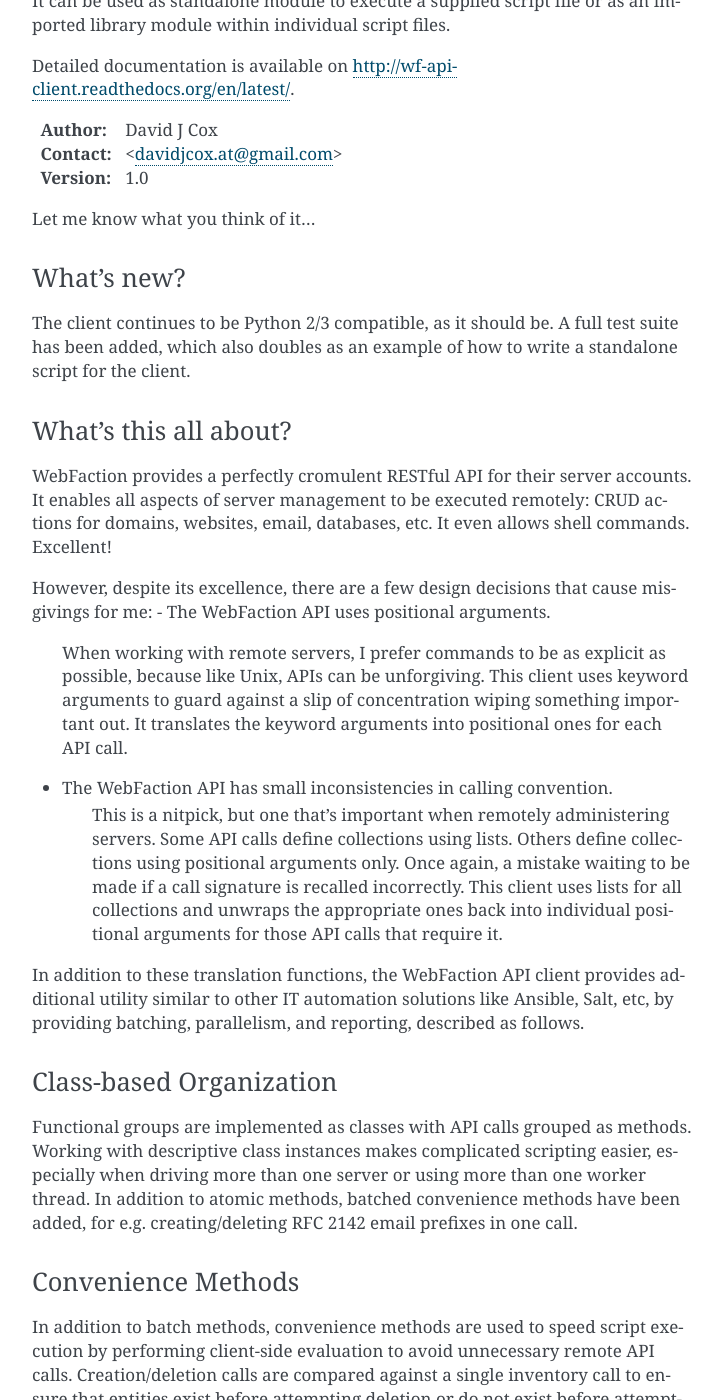
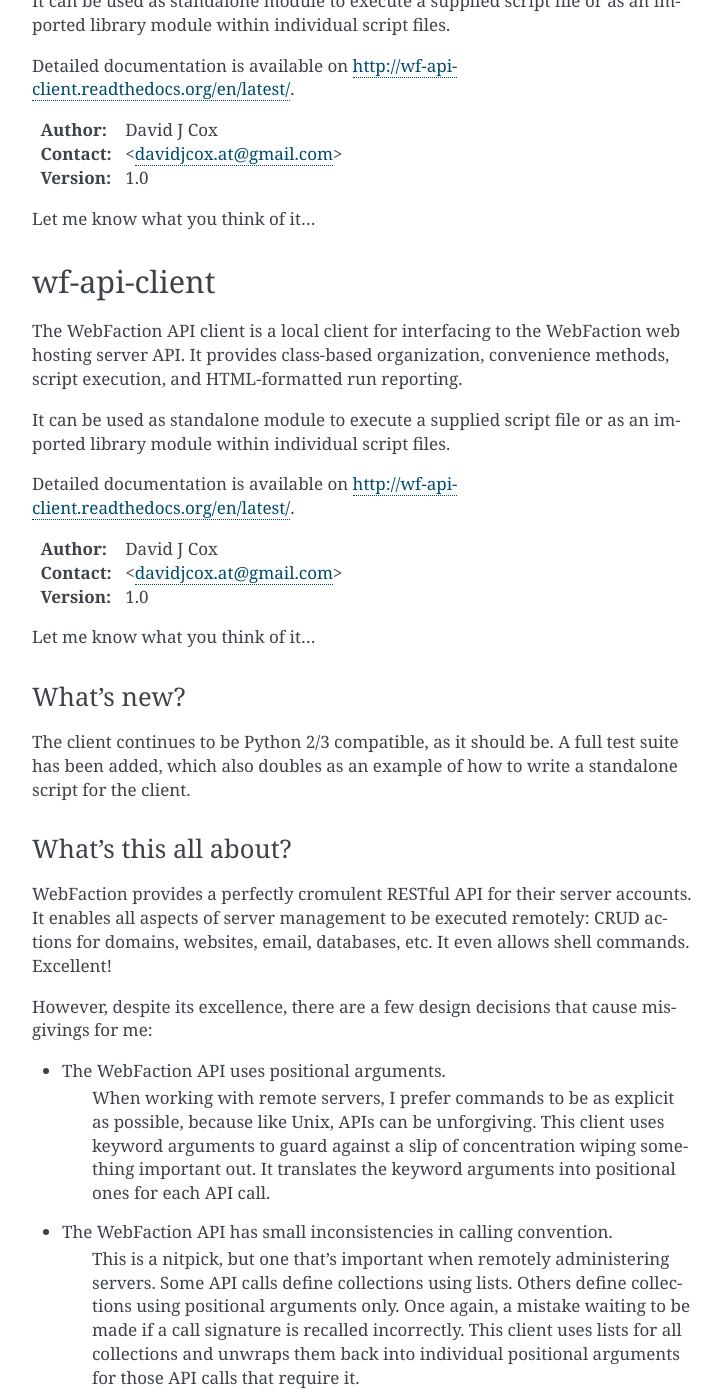
Before and after one commit to davidjcox/wf-api-client, a Sphinx documentation site: the page built from wf-api-client/docs/index.rst, in a window 1280 px wide and 1400 px high, scrolled down 734 px. Shown: the whole window, without its empty margins (388-1110 px from the left). Built offline with Sphinx 7.4.7, drawn with Linux system fonts in a browser that asks for light colours; some of the changed text lies outside the part shown.

Commit message:
More doc updates.

```diff
--- a/wf-api-client/docs/index.rst
+++ b/wf-api-client/docs/index.rst
@@ -10,6 +10,27 @@
 
 .. toctree::
    :maxdepth: 2
+
+=============
+wf-api-client
+=============
+
+The WebFaction API client is a local client for interfacing to the WebFaction
+web hosting server API.  It provides class-based organization, convenience
+methods, script execution, and HTML-formatted run reporting.
+
+It can be used as standalone module to execute a supplied script file or as an
+imported library module within individual script files.
+
+Detailed documentation is available on http://wf-api-client.readthedocs.org/en/latest/.
+
+:Author:    David J Cox
+
+:Contact:   <davidjcox.at@gmail.com>
+
+:Version:   1.0
+
+Let me know what you think of it...
 
 =============
 wf-api-client
@@ -69,19 +90,22 @@
 
 However, despite its excellence, there are a few design decisions that cause
 misgivings for me:
+
 - The WebFaction API uses positional arguments.
     When working with remote servers, I prefer commands to be as explicit as
     possible, because like Unix, APIs can be unforgiving.  This client uses
     keyword arguments to guard against a slip of concentration wiping something
     important out.  It translates the keyword arguments into positional ones
     for each API call.
+
 - The WebFaction API has small inconsistencies in calling convention.
     This is a nitpick, but one that's important when remotely administering
     servers.  Some API calls define collections using lists.  Others define
     collections using positional arguments only.  Once again, a mistake waiting
     to be made if a call signature is recalled incorrectly.  This client uses
-    lists for all collections and unwraps the appropriate ones back into
-    individual positional arguments for those API calls that require it.
+    lists for all collections and unwraps them back into individual positional
+    arguments for those API calls that require it.
+
 In addition to these translation functions, the WebFaction API client provides
 additional utility similar to other IT automation solutions like Ansible, Salt,
 etc, by providing batching, parallelism, and reporting, described as follows.
@@ -144,25 +168,14 @@
     python wfapiclienttests.py "username" "password" "/path/to/report.html"
 
 
-Scripts for importation by the module call methods directly using Python syntax.
-The run report is automatically generated using a supplied destination file name.
-Imported scripts are structured like this::
-
-    """`create_emails` script"""
-
-    #Class object creation requires `self` reference to Runner().
-    email = Email(self)
-    email.create_emails(domain="example.com", targets="user@example.com")
-
-    #EOF - `create_emails`
-
-
 Standalone scripts import the module as a library and are responsible for
 instantiating the Runner class to log results and write out the run report.  It
 is more flexible in that multiple runner objects can be created to work on
 different servers at one time logging either to separate reports or to one
 shared report.
-Standalone scripts are structured like this::
+Standalone scripts are structured like this:
+
+.. code:: python
 
     """`create_emails` script"""
 
@@ -200,6 +213,21 @@
                             --reportfile=/tmp/create_emails.html
 
 
+Scripts for importation by the module call methods directly using Python syntax.
+The run report is automatically generated using a supplied destination file name.
+Imported scripts are structured like this:
+
+.. code:: python
+
+    """`create_emails` script"""
+
+    #Class object creation requires `self` reference to Runner().
+    email = Email(self)
+    email.create_emails(domain="example.com", targets="user@example.com")
+
+    #EOF - `create_emails`
+
+
 How is it licensed?
 ~~~~~~~~~~~~~~~~~~~
 
```
Also changed, not shown: README.rst (+23 -16 lines), 1 other file.
